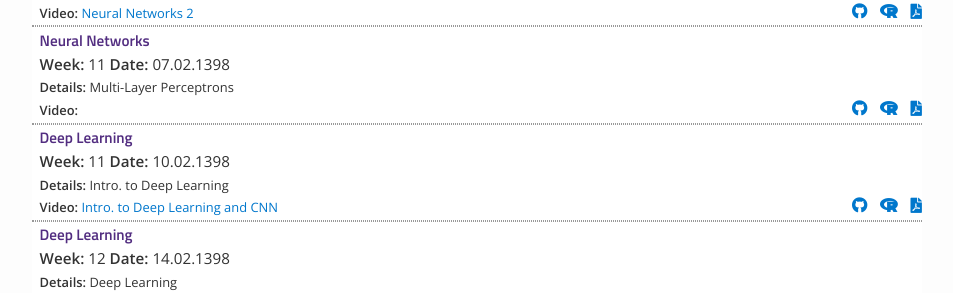
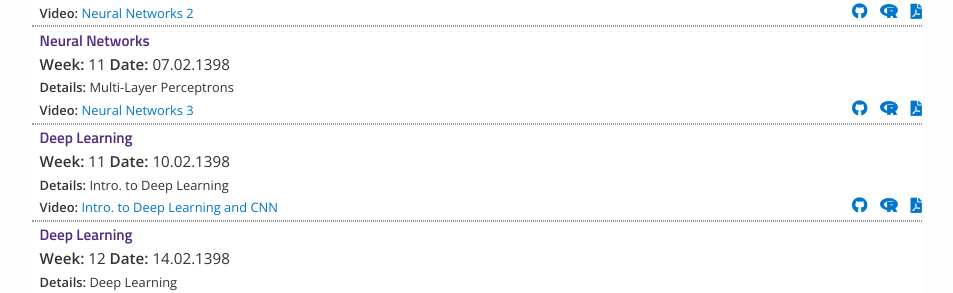
Before and after one commit to rahmanidashti/znuai, a Jekyll site: the page built from materials.md, in a window 1280 px wide and 900 px high, scrolled down 2133 px. Shown: the part 159-452 px from the top of the window, without its empty margins (163-1116 px from the left). Built offline with Jekyll 4.4.1, drawn with Linux system fonts in a browser that asks for light colours; nearby versions of some CDN libraries.

Commit message:
Update lectures.yml

```diff
--- a/_data/lectures.yml
+++ b/_data/lectures.yml
@@ -136,6 +136,8 @@
   filename:
   dirname: files
   tldr: "Multi-Layer Perceptrons"
+  video_link: https://drive.google.com/file/d/16aj-8gQ8aYbuJg3sgqk1i8FXxuEg6Wrk/view?usp=sharing
+  video_title: "Neural Networks 3"
 - title: "Deep Learning"
   week: 11
   date: 10.02.1398
```
